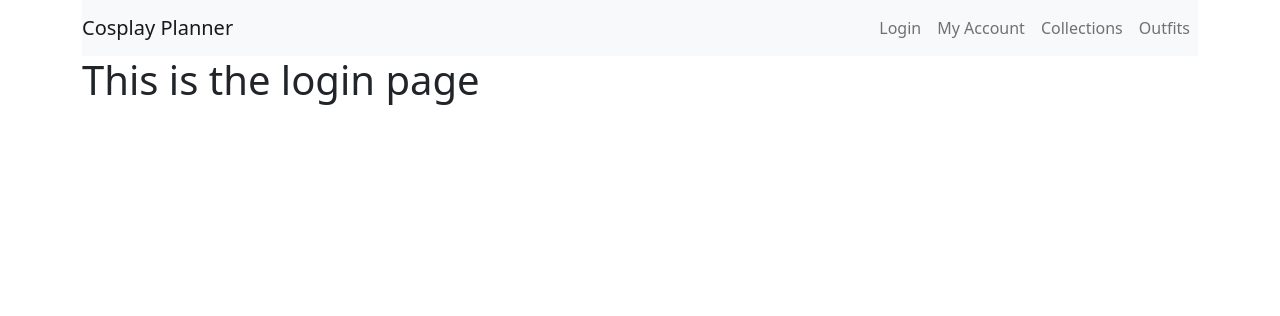
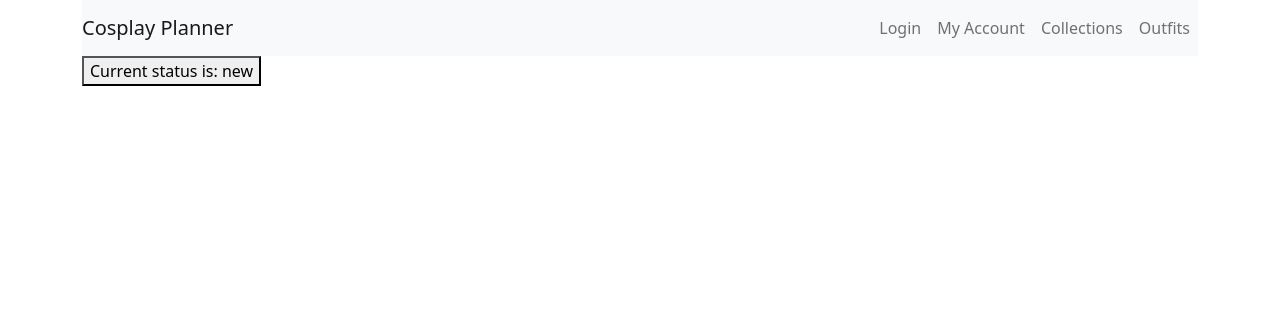
Before and after one commit to zhlavenh/Cosplay-Planner-App, a Flask app: page /login in a window 1280 px wide. Shown: the top 316 px of the page. Run offline with Flask 2, Linux system fonts and the light colour scheme; some libraries are stand-ins or nearby versions.

Commit message:
Worked on state for login button

```diff
--- a/static/js/login.jsx
+++ b/static/js/login.jsx
@@ -1,9 +1,23 @@
-function Hello(){
+function NewUser(){
     return (
-        <h1>This is the login page</h1>
+     <h1>You need an account</h1>
     );
 }
 
+function ExistUser(){
+    return(<h1>you already exist</h1>);
+}
 
-console.log(Hello);
-ReactDOM.render(<Hello />, document.getElementById("login"));
+function UserStatus(){
+    const [status, getStatus] = React.useState("new");
+
+    function setStatus(){
+        if (status === "new"){getStatus("old");}
+        else{getStatus("new");}
+    }
+
+    return(
+        <button id="userStatus" type="button" onClick={setStatus}>Current status is: {status}</button>
+    );
+}
+ReactDOM.render(<UserStatus />, document.getElementById("login"));
--- a/templates/login.html
+++ b/templates/login.html
@@ -2,7 +2,9 @@
 {% block title %} Cosplay Planner {% endblock %}
 
 {% block body %}
-    <div class="container" id="login"></div>
+    <div class="container" id="login">
+
+    </div>
 {% endblock %}
 
 {% block js %}
```
